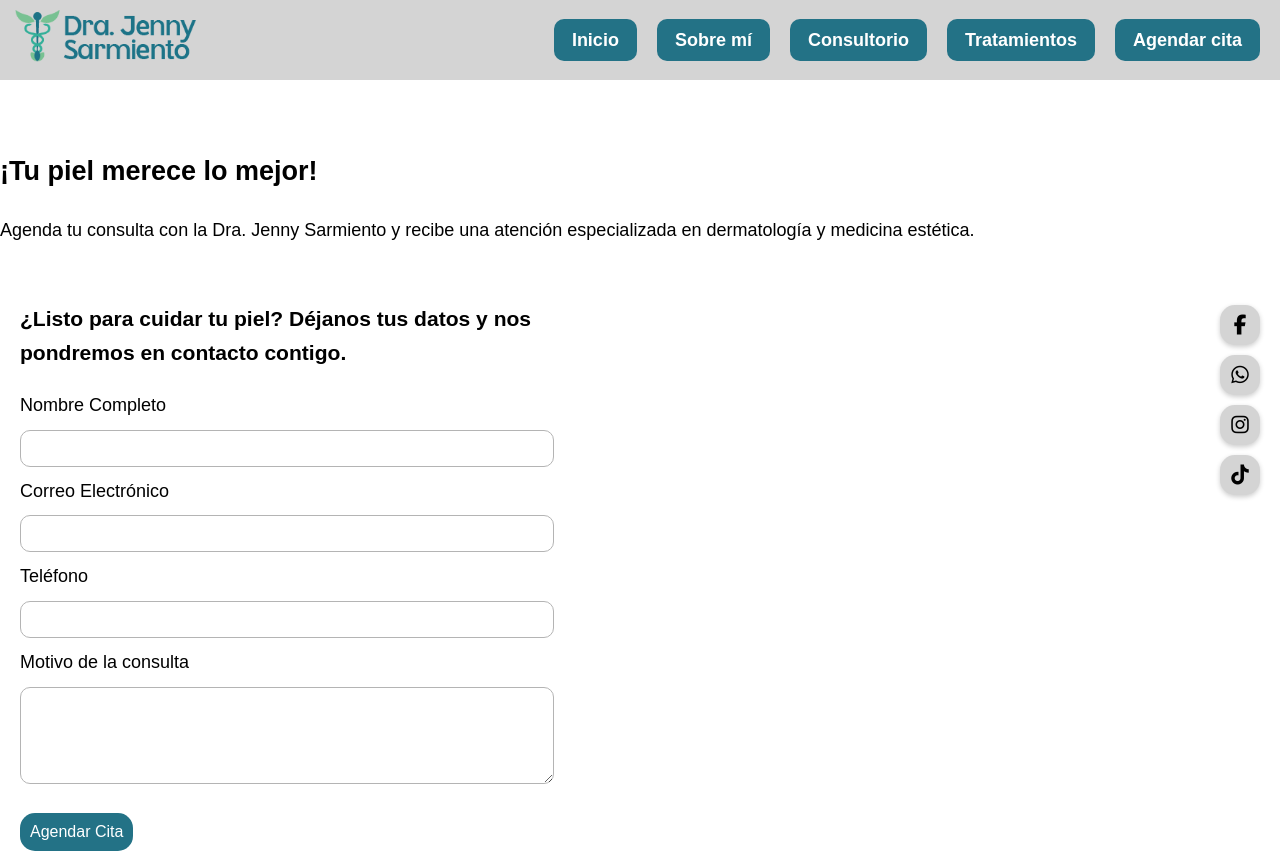
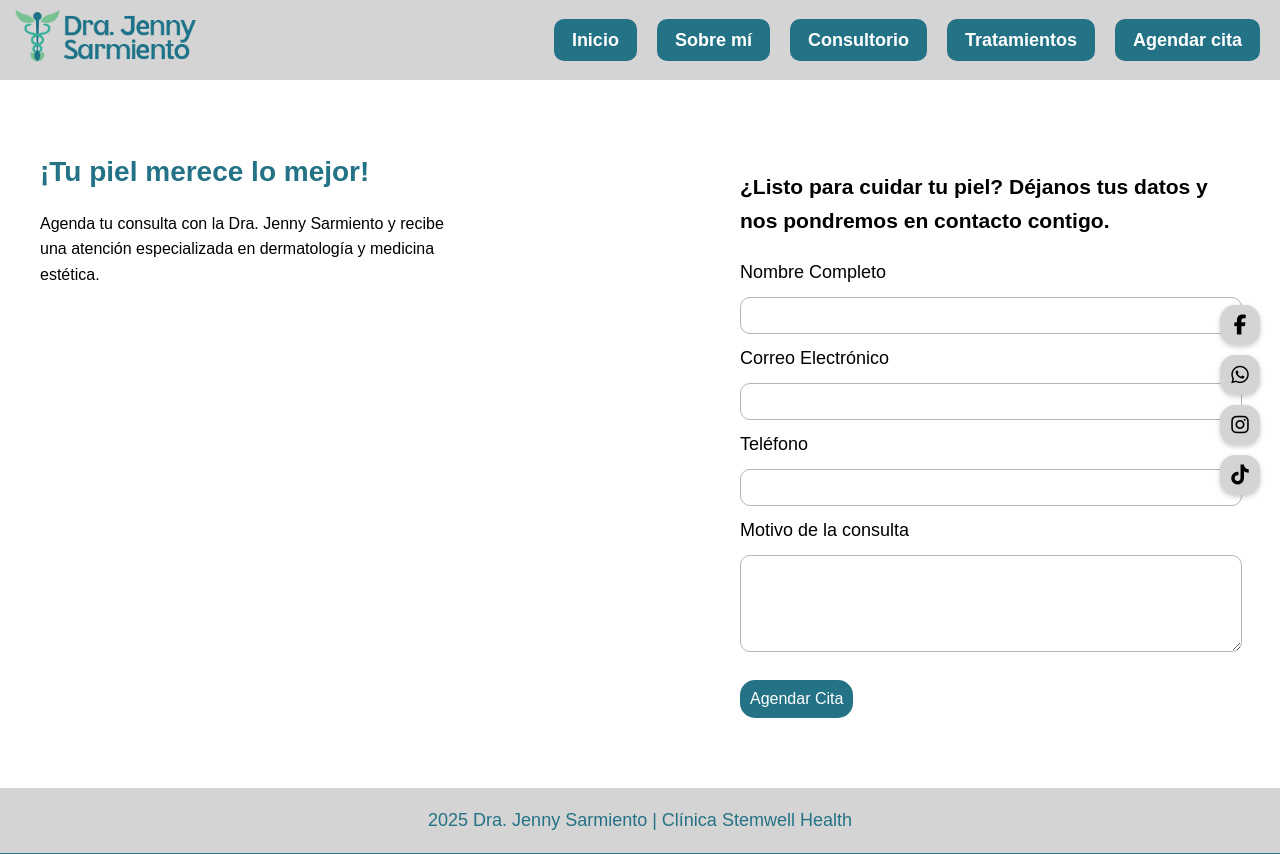
Before and after one commit to Yasmin-Leon/Dra-Jenny-Sarmiento, a plain HTML site: page Agendar cita.html in a window 1280 px wide. Shown: the top 854 px of the page. Drawn offline with Linux system fonts and the light colour scheme; a web font is replaced by a local one.

Commit message:
Agendar cita.html
Signed-off-by: Yasmin-Leon <yleon82@uan.edu.co>

```diff
--- a/Agendar cita.html
+++ b/Agendar cita.html
@@ -29,7 +29,9 @@
      </div>
 
         <section class="agendar-cita">
-            <div class="container-contacto">
+            <div class="contenido-contacto">
+
+	    <div class="texto-contacto">
                 <h2>¡Tu piel merece lo mejor!</h2>
                 <p>Agenda tu consulta con la Dra. Jenny Sarmiento y recibe una atención especializada en dermatología y medicina estética.</p>
             </div>
```
